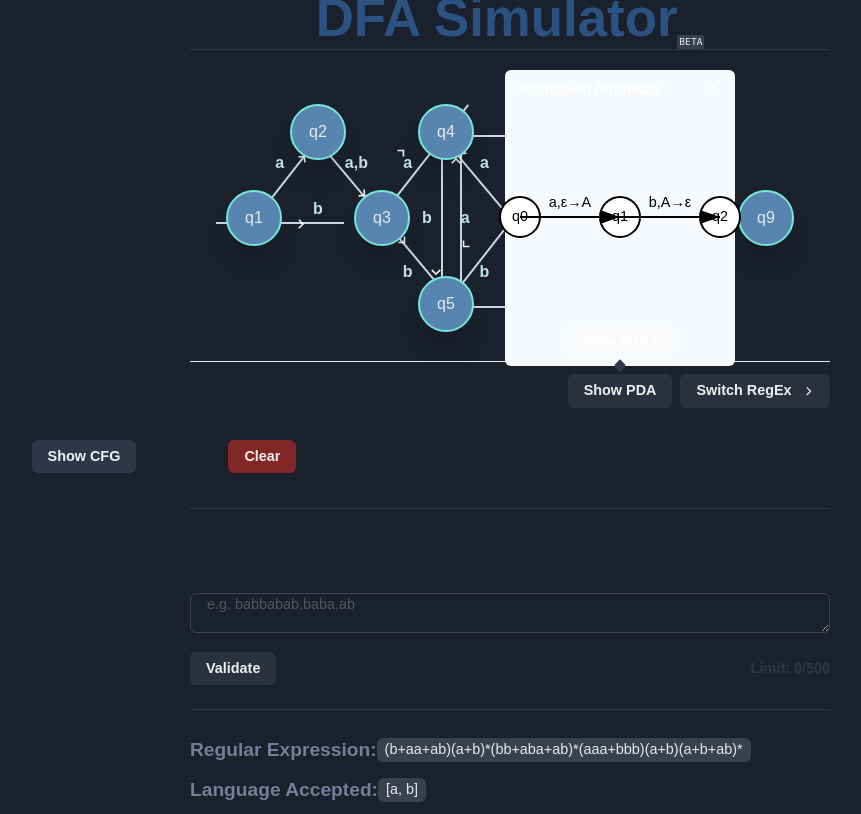
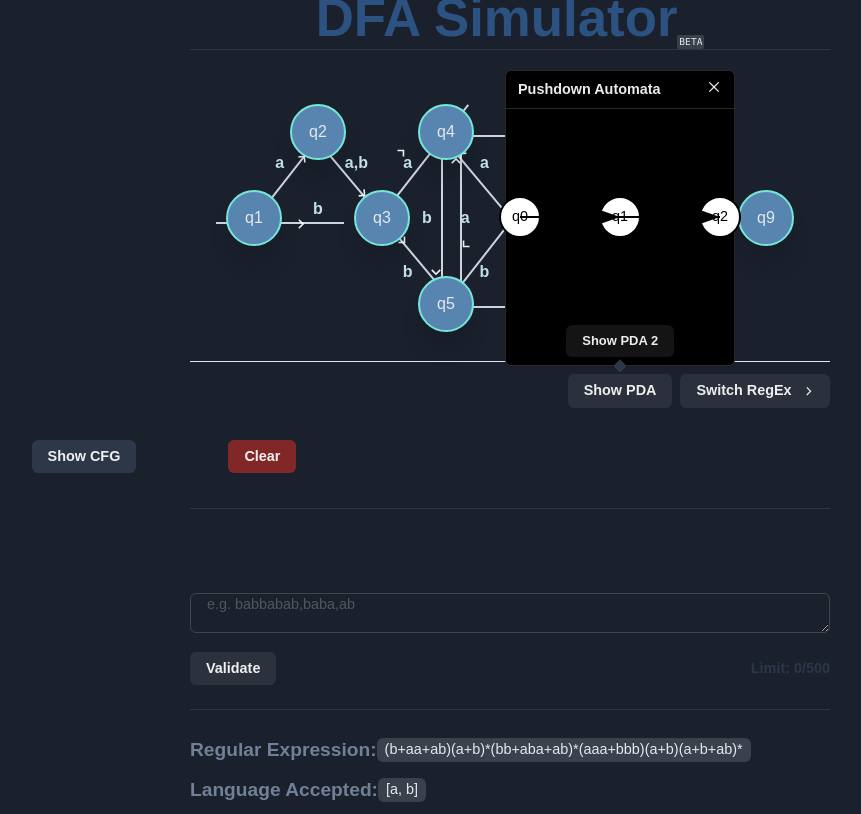
Before and after one commit to stiffmeister923/DFA-Simulator, a Next.js app: page / in a window 1280 px wide. Both pictures are taken after a click on the button "Show PDA". Shown: the whole page, without its empty margins (130-991 px from the left). Built offline with nearby package versions, Linux system fonts and the light colour scheme.

Commit message:
Update PDA.js

```diff
--- a/components/components/PDA.js
+++ b/components/components/PDA.js
@@ -106,7 +106,7 @@ const PDA = () => {
         <PopoverContent
           maxW={["17em", null, "16em", null, null, "16em"]}
           _focus=""
-          bg="gray.50"
+          bg="black"
           fontSize={["0.7em", "0.7em", "0.9em"]}
         >
           <PopoverArrow />
```
